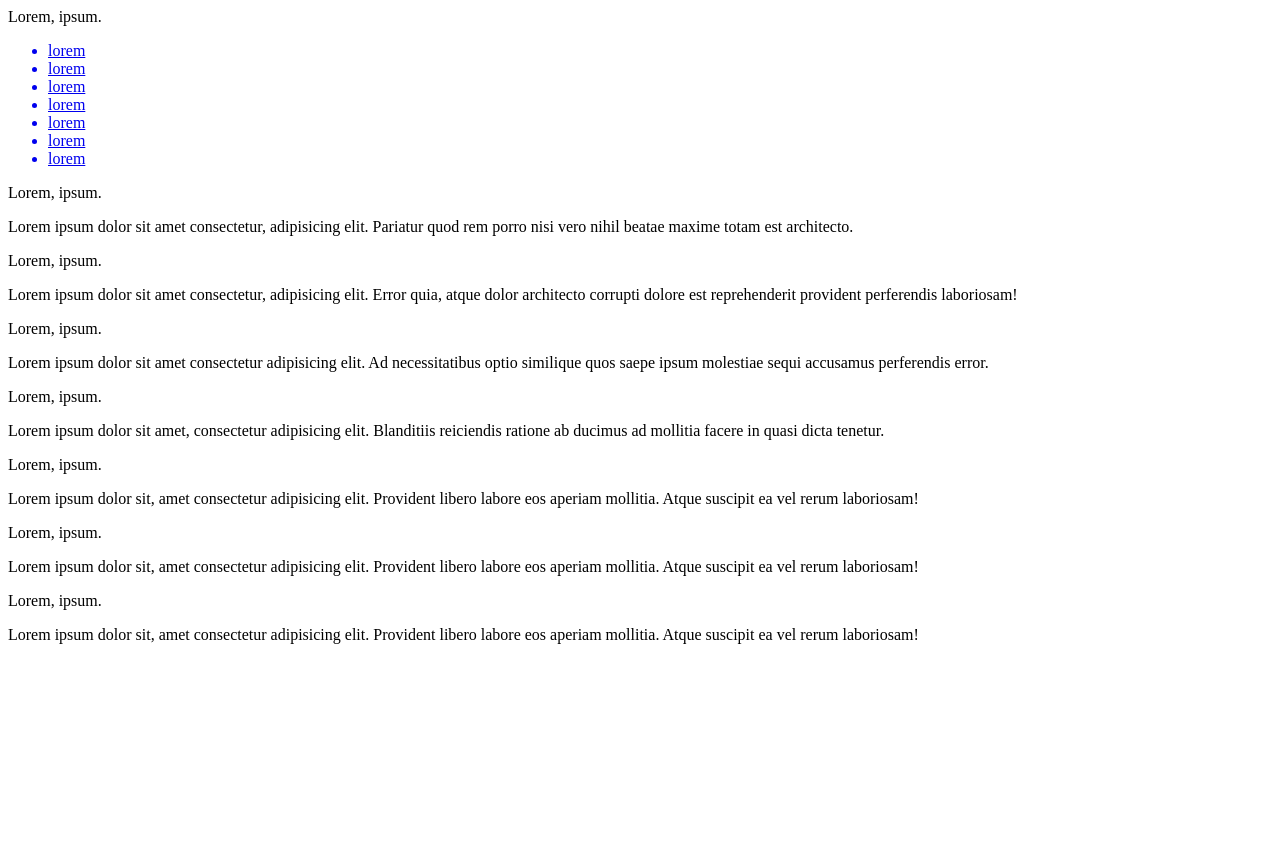
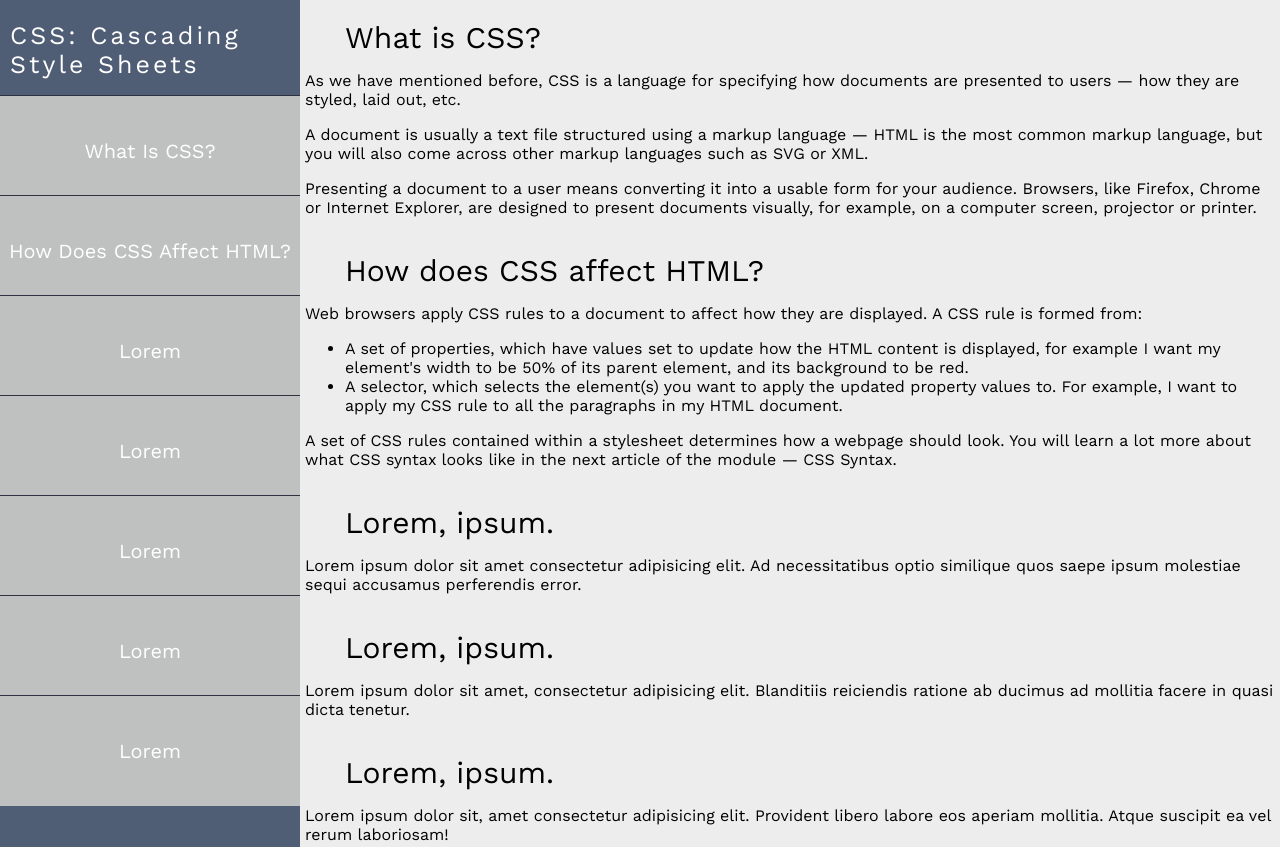
Before and after one commit to Peleda23/Technical-Documentation-Page-FCC, a plain HTML site: page index.html in a window 1280 px wide. Shown: the top 847 px of the page. Before the commit the page ends 800 px from the top, so only its background shows below. Drawn offline with nearby package versions, Linux system fonts and the light colour scheme.

Commit message:
Added some styles, made sidebar

```diff
--- a/assests/styles.css
+++ b/assests/styles.css
@@ -0,0 +1,75 @@
+/* Global */
+
+@import url('https://fonts.googleapis.com/css?family=Work+Sans');
+
+:root {
+  --dark: #2d3142;
+  --lihgter: #4f5d75;
+  --lihgt: #bfc0c0;
+  --white: #ededed;
+  --orange: #ef8354;
+}
+
+body {
+  background: var(--white);
+  margin: 0;
+  padding: 0;
+  font-family: 'Work Sans', sans-serif;
+}
+
+main header {
+  font-size: 30px;
+  padding-top: 20px;
+  padding-left: 40px;
+}
+
+#container {
+  display: grid;
+  grid-template-columns: auto 1fr;
+  grid-gap: 5px;
+}
+
+/* navbar */
+
+#nav-bar {
+  background: var(--lihgter);
+  color: white;
+  max-width: 300px;
+}
+
+#nav-bar header {
+  display: grid;
+  justify-items: center;
+  align-items: center;
+  font-size: 25px;
+  padding-left: 10px;
+  padding-right: 10px;
+  font-weight: 100;
+  letter-spacing: 3px;
+}
+
+#nav-bar ul {
+  display: grid;
+  height: 100vh;
+  grid-template-rows: repeat(auto-fit, minmax(40px, 1fr));
+  align-items: stretch;
+  padding: 0;
+  margin: 0;
+  list-style: none;
+}
+
+#nav-bar a {
+  background: var(--lihgt);
+  display: block;
+  text-decoration: none;
+  padding: 5px;
+  height: 100%;
+  align-items: center;
+  color: white;
+  font-size: 20px;
+  align-self: center;
+  border-top: 1px solid var(--dark);
+  text-transform: capitalize;
+  text-align: center;
+  display: grid;
+}
--- a/index.html
+++ b/index.html
@@ -4,17 +4,19 @@
   <meta charset="UTF-8">
   <meta name="viewport" content="width=device-width, initial-scale=1.0">
   <meta http-equiv="X-UA-Compatible" content="ie=edge">
+  <link rel="stylesheet" href="assests/styles.css">
   <title>Technicla Documentation Page</title>
 </head>
 <body>
+  <div id="container">
   <nav id="nav-bar">
-    <header>Lorem, ipsum.</header>
     <ul>
+      <header>CSS: Cascading Style Sheets</header>
       <a href="#" class="nav-link">
-        <li>lorem</li>
+        <li>What is CSS?</li>
       </a>
       <a href="#" class="nav-link">
-        <li>lorem</li>
+        <li>How does CSS affect HTML?</li>
       </a>
       <a href="#" class="nav-link">
         <li>lorem</li>
@@ -36,15 +38,22 @@
 
   <main id="main-doc">
     <section class="main-section">
-      <header>Lorem, ipsum.</header>
+      <header>What is CSS?</header>
       <article>
-        <p>Lorem ipsum dolor sit amet consectetur, adipisicing elit. Pariatur quod rem porro nisi vero nihil beatae maxime totam est architecto.</p>
+        <p>As we have mentioned before, CSS is a language for specifying how documents are presented to users — how they are styled, laid out, etc.</p>
+        <p>A document is usually a text file structured using a markup language — HTML is the most common markup language, but you will also come across other markup languages such as SVG or XML.</p>
+        <p>Presenting a document to a user means converting it into a usable form for your audience. Browsers, like Firefox, Chrome or Internet Explorer, are designed to present documents visually, for example, on a computer screen, projector or printer.</p>
       </article>
     </section>
     <section class="main-section">
-      <header>Lorem, ipsum.</header>
+      <header>How does CSS affect HTML?</header>
       <article>
-          <p>Lorem ipsum dolor sit amet consectetur, adipisicing elit. Error quia, atque dolor architecto corrupti dolore est reprehenderit provident perferendis laboriosam!</p>
+          <p>Web browsers apply CSS rules to a document to affect how they are displayed. A CSS rule is formed from:</p>
+          <ul>
+            <li>A set of properties, which have values set to update how the HTML content is displayed, for example I want my element's width to be 50% of its parent element, and its background to be red.</li>
+            <li>A selector, which selects the element(s) you want to apply the updated property values to. For example, I want to apply my CSS rule to all the paragraphs in my HTML document.</li>
+          </ul>
+          <p>A set of CSS rules contained within a stylesheet determines how a webpage should look. You will learn a lot more about what CSS syntax looks like in the next article of the module — CSS Syntax.</p>
         </article>
     </section>
     <section class="main-section">
@@ -78,6 +87,6 @@
         </article>
     </section>
   </main>
-
+</div>
 </body>
 </html>
```
